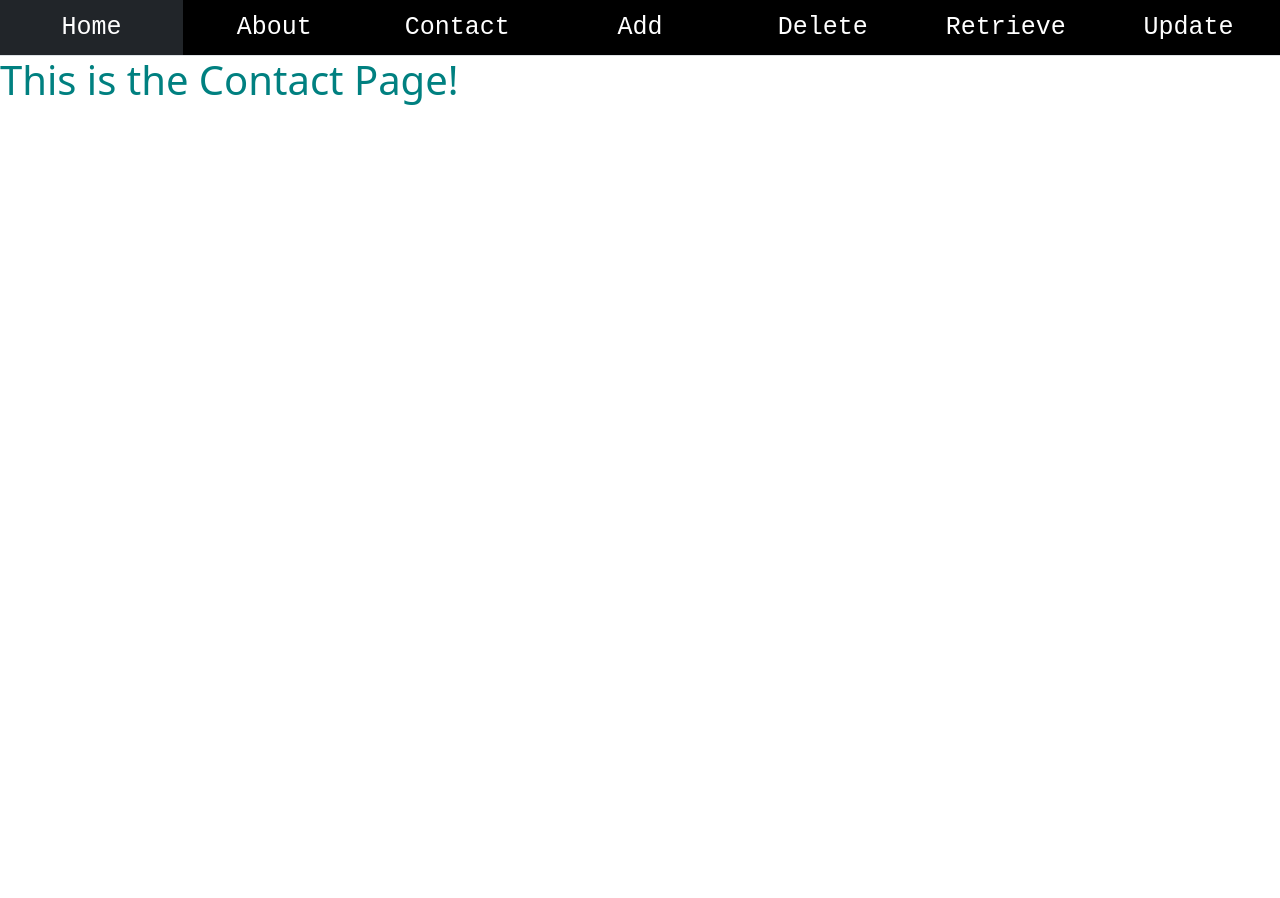
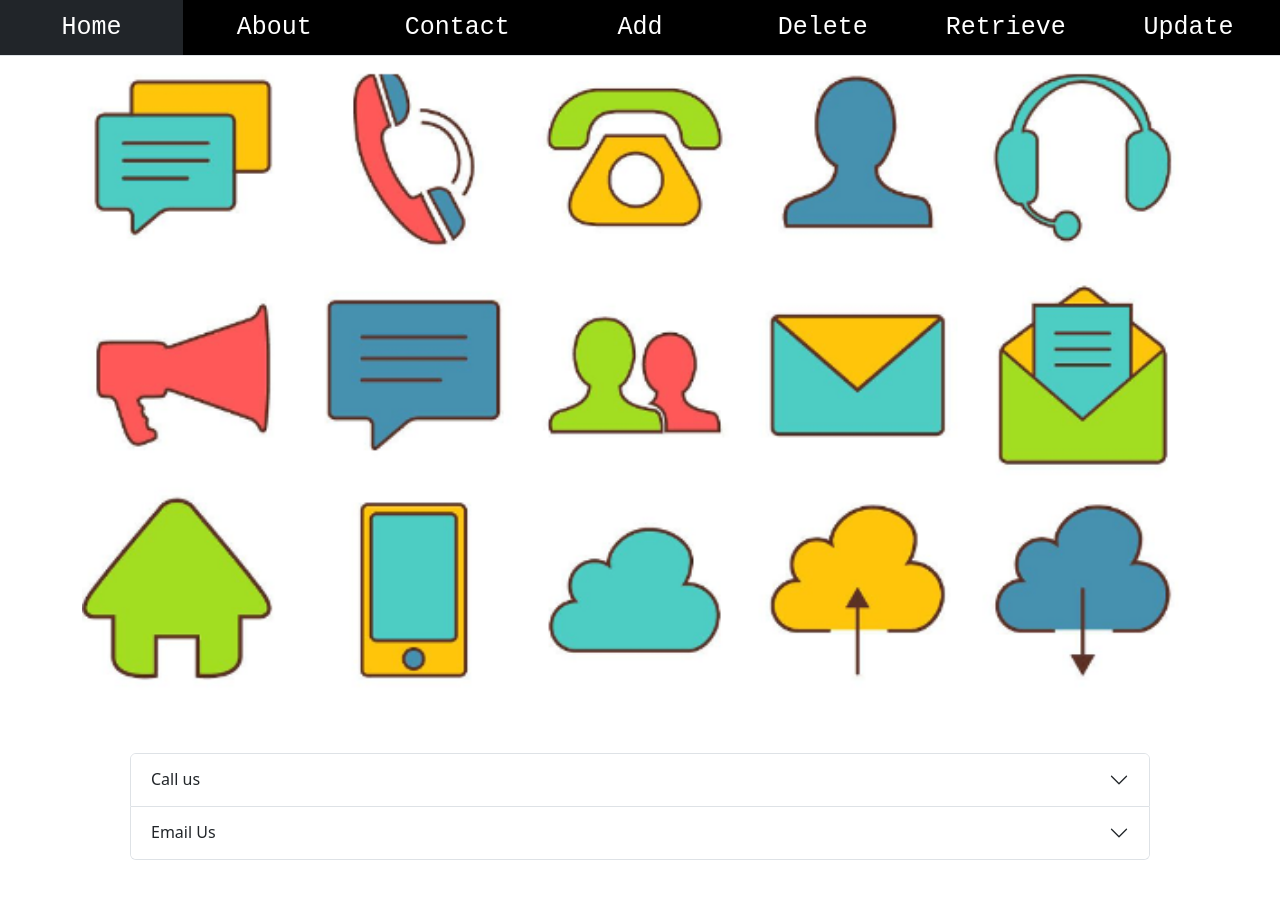
Before and after one commit to y-sherman/menu, a React (Create React App) app: page /Contact in a window 1280 px wide. Shown: the top 898 px of the page. Before the commit the page ends 800 px from the top, so only its background shows below. Built offline with nearby package versions, Linux system fonts and the light colour scheme.

Commit message:
Contact Page

```diff
--- a/src/Layout/siteHeader.jsx
+++ b/src/Layout/siteHeader.jsx
@@ -1,7 +1,7 @@
 import Container from 'react-bootstrap/Container';
 import Nav from 'react-bootstrap/Nav';
 import Navbar from 'react-bootstrap/Navbar';
-import { Link } from "react-router-dom";
+//import { Link } from "react-router-dom";
 import 'bootstrap/dist/css/bootstrap.min.css'
 
 export default function SiteHeader() {
--- a/src/Pages/Contact.jsx
+++ b/src/Pages/Contact.jsx
@@ -1,7 +1,32 @@
+import Container from "react-bootstrap/Container"
+import Row from "react-bootstrap/row";
+import Col from "react-bootstrap/col";
+import { Accordion } from "react-bootstrap";
+import Image from "react-bootstrap/Image";
+import Button from "react-bootstrap/Button";
+
+const picture1 = require('../images/Contact.png');
+
 export default function Contact(){
     return(
         <>
-            <h1>This is the Contact Page!</h1>
+        <Container>
+            <Row>
+                <Image src={picture1} fluid />
+            </Row>
+            <Row className = 'p-5'>
+                <Accordion>
+                    <Accordion.Item eventKey="0">
+                        <Accordion.Header>Call us</Accordion.Header>
+                        <Accordion.Body> 410-486-MENU </Accordion.Body>
+                    </Accordion.Item>
+                    <Accordion.Item eventKey="1">
+                        <Accordion.Header>Email Us</Accordion.Header>
+                        <Accordion.Body> MenuMagic@gmail.com </Accordion.Body>
+                    </Accordion.Item>
+                </Accordion>
+            </Row>
+    </Container>
         </>
 
     )
```
Also changed, not shown: src/images/Contact.png (added).
